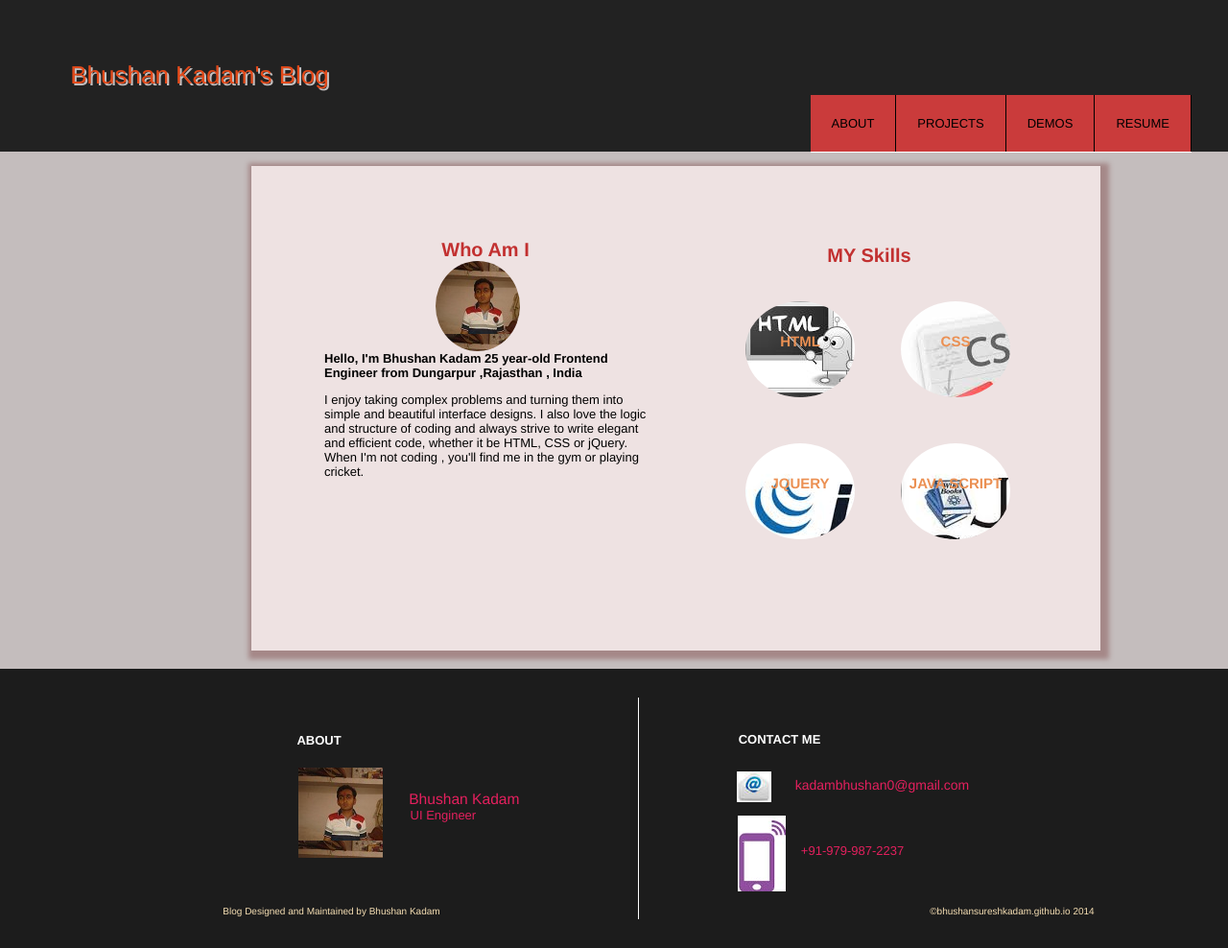
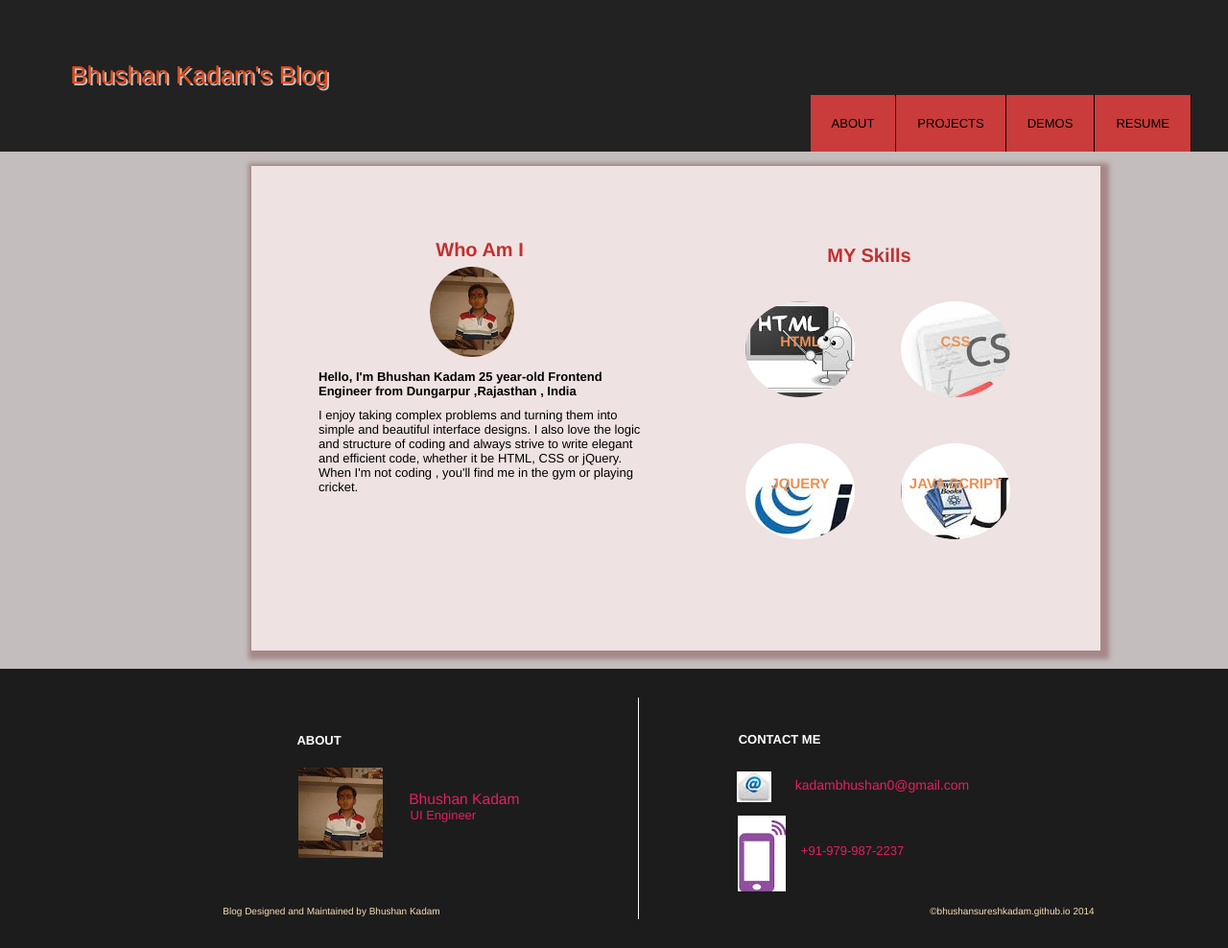
Before and after one commit to bhushansureshkadam/bhushansureshkadam.github.io, a Jekyll site: the page built from index.html, in a window 1280 px wide. Shown: the whole page at 96% size. Built offline with Jekyll 4.4.1, drawn with Linux system fonts in a browser that asks for light colours; Markdown is read by kramdown in place of the engine named in the settings.

Commit message:
first commit

```diff
--- a/css/main.css
+++ b/css/main.css
@@ -200,8 +200,6 @@
 }
 
 .col1 {
-
-  height: 60px;
   background-color: white;
   position: relative;
   float: right;
@@ -265,11 +263,6 @@
   float: left;
   font-size: 13px;
 }
-#description {
-  height: 28px;
-  padding: 6px;
- }
-
 #description p {
   font-size: 13px;
   text-align: left;
@@ -277,9 +270,13 @@
 #description h2 {
      color: rgb(194, 48, 48);
      font-size: 20px;
+     padding:6px;
 }
 #description h3{
   text-align: left;
+  float: left;
+  margin-top: 13px;
+  margin-bottom: 10px;
 }
 
 #mypic {
```
